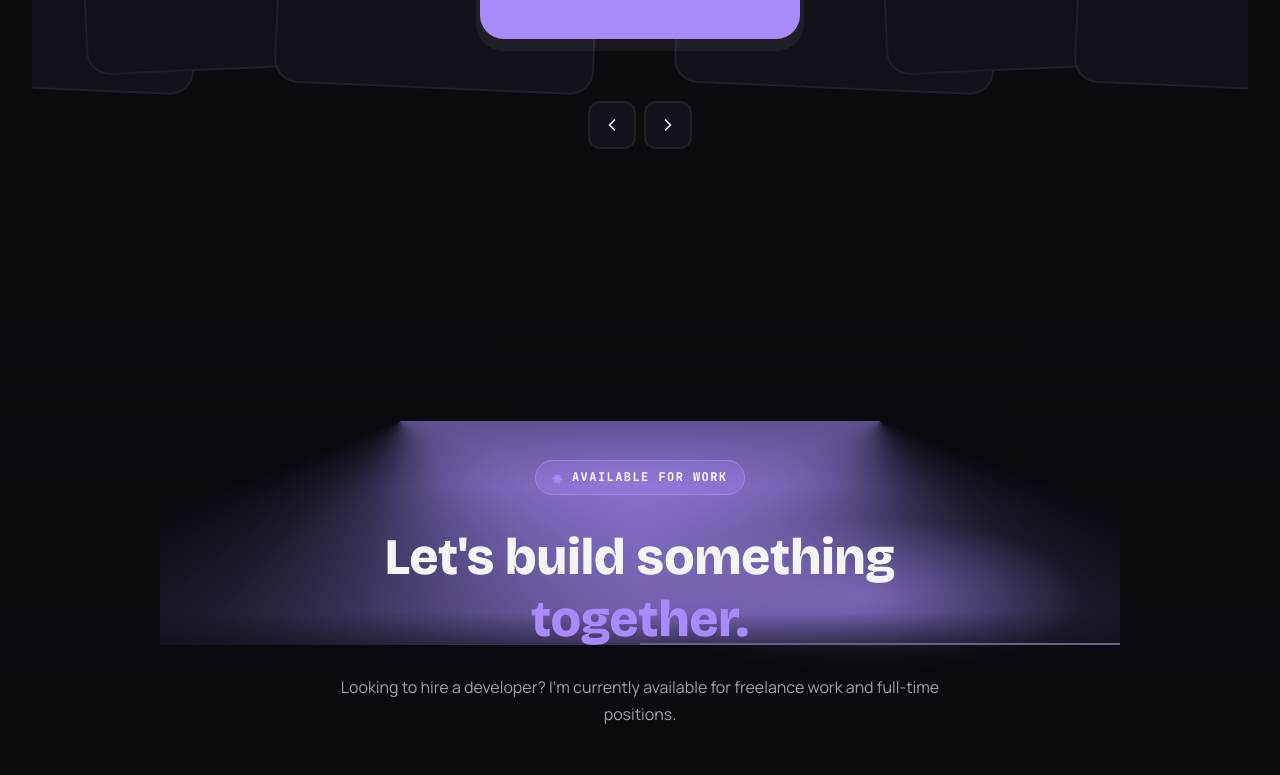
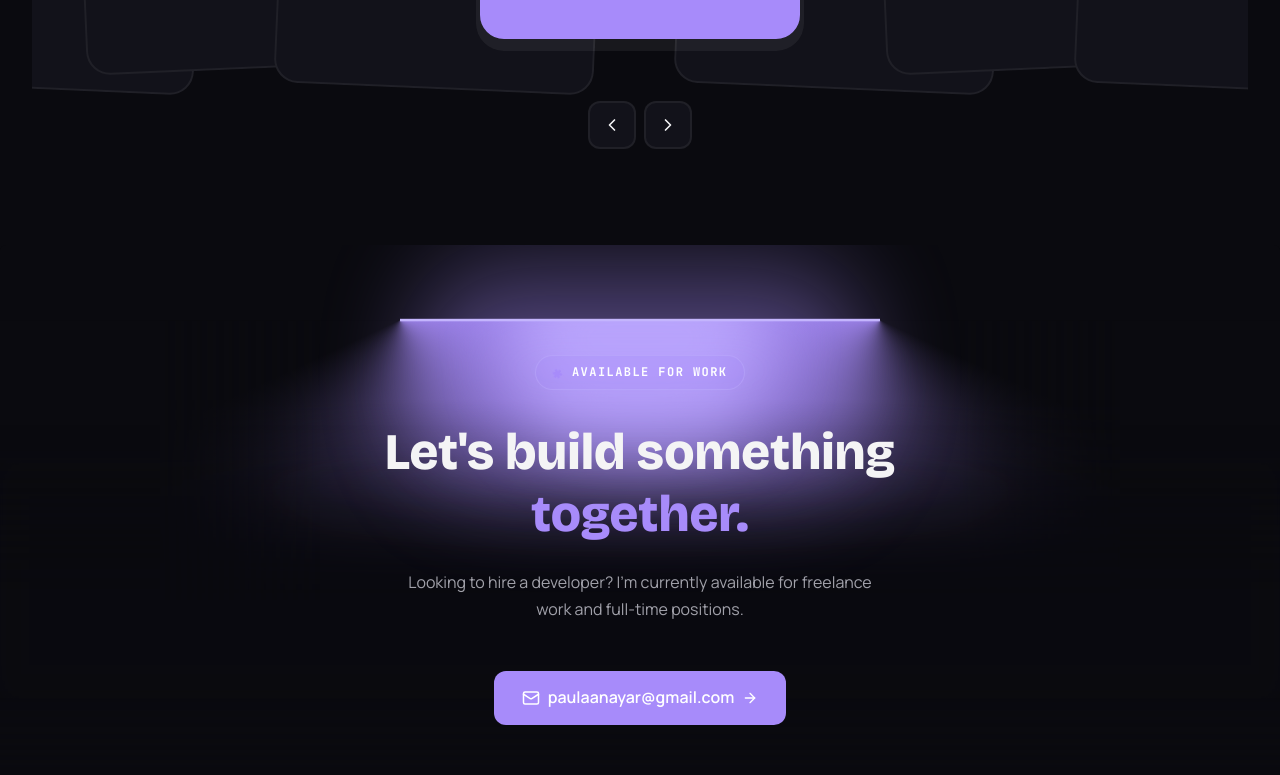
Before and after one commit to panayar/Web-Porfolio, a React (Create React App) app: page / in a window 1280 px wide. Shown: the part 3321-4096 px from the top of the page. Built offline with nearby package versions, Linux system fonts and the light colour scheme.

Commit message:
fix: faithfully port Aceternity lamp with inline styles

```diff
--- a/src/components/Contact/Contact.jsx
+++ b/src/components/Contact/Contact.jsx
@@ -2,59 +2,147 @@ import { motion } from "framer-motion";
 import { Mail, ArrowRight } from "lucide-react";
 import styles from "./Contact.module.css";
 
-export default function Contact() {
+function LampContainer({ children }) {
+  const bg = "var(--color-bg-primary)";
+  const accent = "#A78BFA";
+  const accentLight = "#C4B5FD";
+
   return (
-    <section id="contact" className={styles.lamp}>
-      {/* Lamp glow — simplified, no layout-triggering animations */}
-      <div className={styles.lampArea}>
+    <div className={styles.lamp}>
+      <div className={styles.lampInner}>
         {/* Left beam */}
         <motion.div
-          initial={{ opacity: 0, scaleX: 0.5 }}
-          whileInView={{ opacity: 1, scaleX: 1 }}
-          transition={{ delay: 0.2, duration: 1, ease: "easeOut" }}
+          initial={{ opacity: 0.5, width: "15rem" }}
+          whileInView={{ opacity: 1, width: "30rem" }}
+          transition={{ delay: 0.3, duration: 0.8, ease: "easeInOut" }}
           viewport={{ once: true }}
-          className={styles.beamLeft}
-        />
+          style={{
+            position: "absolute",
+            inset: "auto",
+            right: "50%",
+            height: "14rem",
+            overflow: "visible",
+            backgroundImage: `conic-gradient(from 70deg at center top, ${accent}, transparent, transparent)`,
+          }}
+        >
+          <div style={{
+            position: "absolute", width: "100%", left: 0, bottom: 0, height: "10rem", zIndex: 20,
+            background: bg,
+            WebkitMaskImage: "linear-gradient(to top, white, transparent)",
+            maskImage: "linear-gradient(to top, white, transparent)",
+          }} />
+          <div style={{
+            position: "absolute", width: "10rem", height: "100%", left: 0, bottom: 0, zIndex: 20,
+            background: bg,
+            WebkitMaskImage: "linear-gradient(to right, white, transparent)",
+            maskImage: "linear-gradient(to right, white, transparent)",
+          }} />
+        </motion.div>
 
         {/* Right beam */}
         <motion.div
-          initial={{ opacity: 0, scaleX: 0.5 }}
-          whileInView={{ opacity: 1, scaleX: 1 }}
-          transition={{ delay: 0.2, duration: 1, ease: "easeOut" }}
+          initial={{ opacity: 0.5, width: "15rem" }}
+          whileInView={{ opacity: 1, width: "30rem" }}
+          transition={{ delay: 0.3, duration: 0.8, ease: "easeInOut" }}
           viewport={{ once: true }}
-          className={styles.beamRight}
-        />
+          style={{
+            position: "absolute",
+            inset: "auto",
+            left: "50%",
+            height: "14rem",
+            overflow: "visible",
+            backgroundImage: `conic-gradient(from 290deg at center top, transparent, transparent, ${accent})`,
+          }}
+        >
+          <div style={{
+            position: "absolute", width: "10rem", height: "100%", right: 0, bottom: 0, zIndex: 20,
+            background: bg,
+            WebkitMaskImage: "linear-gradient(to left, white, transparent)",
+            maskImage: "linear-gradient(to left, white, transparent)",
+          }} />
+          <div style={{
+            position: "absolute", width: "100%", right: 0, bottom: 0, height: "10rem", zIndex: 20,
+            background: bg,
+            WebkitMaskImage: "linear-gradient(to top, white, transparent)",
+            maskImage: "linear-gradient(to top, white, transparent)",
+          }} />
+        </motion.div>
 
-        {/* Glow orb */}
+        {/* Blur bg */}
+        <div style={{
+          position: "absolute", top: "50%", height: "12rem", width: "100%",
+          transform: "translateY(3rem) scaleX(1.5)",
+          background: bg, filter: "blur(2rem)",
+        }} />
+
+        {/* Backdrop blur */}
+        <div style={{
+          position: "absolute", top: "50%", zIndex: 50, height: "12rem", width: "100%",
+          background: "transparent", opacity: 0.1,
+          backdropFilter: "blur(12px)", WebkitBackdropFilter: "blur(12px)",
+        }} />
+
+        {/* Large glow */}
+        <div style={{
+          position: "absolute", inset: "auto", zIndex: 50,
+          height: "9rem", width: "28rem",
+          transform: "translateY(-50%)",
+          borderRadius: "9999px",
+          background: accent, opacity: 0.5, filter: "blur(3rem)",
+        }} />
+
+        {/* Focused glow */}
         <motion.div
-          initial={{ opacity: 0, scale: 0.6 }}
-          whileInView={{ opacity: 0.5, scale: 1 }}
-          transition={{ delay: 0.3, duration: 1, ease: "easeOut" }}
+          initial={{ width: "8rem" }}
+          whileInView={{ width: "16rem" }}
+          transition={{ delay: 0.3, duration: 0.8, ease: "easeInOut" }}
           viewport={{ once: true }}
-          className={styles.glowOrb}
+          style={{
+            position: "absolute", inset: "auto", zIndex: 30,
+            height: "9rem", transform: "translateY(-6rem)",
+            borderRadius: "9999px",
+            background: accentLight, filter: "blur(2rem)",
+          }}
         />
 
         {/* Light line */}
         <motion.div
-          initial={{ opacity: 0, scaleX: 0.5 }}
-          whileInView={{ opacity: 1, scaleX: 1 }}
-          transition={{ delay: 0.1, duration: 0.8, ease: "easeOut" }}
+          initial={{ width: "15rem" }}
+          whileInView={{ width: "30rem" }}
+          transition={{ delay: 0.3, duration: 0.8, ease: "easeInOut" }}
           viewport={{ once: true }}
-          className={styles.lightLine}
+          style={{
+            position: "absolute", inset: "auto", zIndex: 50,
+            height: "0.125rem", transform: "translateY(-7rem)",
+            background: accentLight,
+          }}
         />
 
-        {/* Top fade */}
-        <div className={styles.topFade} />
-        {/* Bottom fade */}
-        <div className={styles.bottomFade} />
+        {/* Top mask */}
+        <div style={{
+          position: "absolute", inset: "auto", zIndex: 40,
+          height: "11rem", width: "100%",
+          transform: "translateY(-12.5rem)",
+          background: bg,
+        }} />
       </div>
 
       {/* Content */}
       <div className={styles.content}>
+        {children}
+      </div>
+    </div>
+  );
+}
+
+export default function Contact() {
+  return (
+    <section id="contact">
+      <LampContainer>
         <motion.div
-          initial={{ opacity: 0, y: 40 }}
+          initial={{ opacity: 0.5, y: 100 }}
           whileInView={{ opacity: 1, y: 0 }}
-          transition={{ delay: 0.4, duration: 0.7, ease: "easeOut" }}
+          transition={{ delay: 0.3, duration: 0.8, ease: "easeInOut" }}
           viewport={{ once: true }}
           className={styles.inner}
         >
@@ -78,7 +166,7 @@ export default function Contact() {
             </a>
           </div>
         </motion.div>
-      </div>
+      </LampContainer>
     </section>
   );
 }
--- a/src/components/Contact/Contact.module.css
+++ b/src/components/Contact/Contact.module.css
@@ -1,4 +1,4 @@
-/* ── Lamp Section ── */
+/* ── Lamp — faithful port of Aceternity lamp ── */
 .lamp {
   position: relative;
   display: flex;
@@ -7,125 +7,39 @@
   align-items: center;
   justify-content: center;
   overflow: hidden;
+  background: var(--color-bg-primary);
   width: 100%;
+  border-radius: 0.375rem;
+  z-index: 0;
 }
 
-/* ── Lamp Apparatus — GPU-only transforms ── */
-.lampArea {
-  position: absolute;
-  top: 0;
-  left: 0;
-  right: 0;
-  height: 50%;
+.lampInner {
+  position: relative;
   display: flex;
-  align-items: flex-end;
+  width: 100%;
+  flex: 1;
+  transform: scaleY(1.25);
+  align-items: center;
   justify-content: center;
-  pointer-events: none;
+  isolation: isolate;
+  z-index: 0;
 }
 
-/* Beams — fixed width, animated with scaleX (GPU) not width (layout) */
-.beamLeft {
-  position: absolute;
-  right: 50%;
-  bottom: 0;
-  width: 30rem;
-  height: 14rem;
-  transform-origin: right center;
-  background: conic-gradient(from 70deg at center top, #A78BFA, transparent, transparent);
-  will-change: transform, opacity;
+.content {
+  position: relative;
+  z-index: 50;
+  display: flex;
+  transform: translateY(-20rem);
+  flex-direction: column;
+  align-items: center;
+  padding: 0 1.25rem;
 }
 
-.beamRight {
-  position: absolute;
-  left: 50%;
-  bottom: 0;
-  width: 30rem;
-  height: 14rem;
-  transform-origin: left center;
-  background: conic-gradient(from 290deg at center top, transparent, transparent, #A78BFA);
-  will-change: transform, opacity;
-}
-
-[data-theme="light"] .beamLeft {
-  background: conic-gradient(from 70deg at center top, rgba(139, 92, 246, 0.5), transparent, transparent);
-}
-[data-theme="light"] .beamRight {
-  background: conic-gradient(from 290deg at center top, transparent, transparent, rgba(139, 92, 246, 0.5));
-}
-
-/* Glow orb — simple radial, GPU composited */
-.glowOrb {
-  position: absolute;
-  bottom: -2rem;
-  left: 50%;
-  transform: translateX(-50%);
-  width: 28rem;
-  height: 10rem;
-  border-radius: 9999px;
-  background: radial-gradient(ellipse at center, #A78BFA 0%, transparent 70%);
-  opacity: 0.5;
-  will-change: transform, opacity;
-}
-
-[data-theme="light"] .glowOrb {
-  opacity: 0.2;
-  background: radial-gradient(ellipse at center, #8B5CF6 0%, transparent 70%);
-}
-
-/* Light line — thin horizontal bar */
-.lightLine {
-  position: absolute;
-  bottom: 0;
-  left: 50%;
-  transform: translateX(-50%);
-  width: 30rem;
-  height: 2px;
-  background: #C4B5FD;
-  transform-origin: center;
-  will-change: transform, opacity;
-}
-
-[data-theme="light"] .lightLine {
-  background: rgba(139, 92, 246, 0.5);
-}
-
-/* Top fade — hides beam tops */
-.topFade {
-  position: absolute;
-  top: 0;
-  left: 0;
-  right: 0;
-  height: 60%;
-  background: linear-gradient(to bottom, var(--color-bg-primary) 30%, transparent);
-  z-index: 1;
-}
-
-/* Bottom fade — softens edge into content */
-.bottomFade {
-  position: absolute;
-  bottom: -2rem;
-  left: 0;
-  right: 0;
-  height: 4rem;
-  background: linear-gradient(to top, var(--color-bg-primary), transparent);
-  z-index: 1;
-}
-
-/* ── Content ── */
-.content {
-  position: relative;
-  z-index: 2;
-  display: flex;
-  flex-direction: column;
-  align-items: center;
-  padding: 0 var(--space-xl);
+.inner {
   text-align: center;
 }
 
-.inner {
-  max-width: 600px;
-}
-
+/* ── Label ── */
 .label {
   display: inline-flex;
   align-items: center;
@@ -159,6 +73,7 @@
   to { transform: rotate(360deg); }
 }
 
+/* ── Typography ── */
 .heading {
   font-family: var(--font-display);
   font-size: var(--text-h1);
@@ -177,8 +92,12 @@
   font-size: var(--text-body);
   line-height: 1.7;
   margin-bottom: var(--space-2xl);
+  max-width: 500px;
+  margin-left: auto;
+  margin-right: auto;
 }
 
+/* ── Button ── */
 .actions {
   display: flex;
   justify-content: center;
@@ -208,14 +127,16 @@
 /* ── Responsive ── */
 @media (max-width: 768px) {
   .lamp {
-    min-height: 80vh;
+    min-height: auto;
+    padding-bottom: var(--space-2xl);
   }
 
-  .lampArea {
-    height: 40%;
+  .lampInner {
+    min-height: 40vh;
   }
 
   .content {
+    transform: translateY(-12rem);
     padding: 0 var(--space-lg);
   }
 
@@ -232,20 +153,6 @@
     padding: 0.75rem 1.25rem;
   }
 
-  .glowOrb {
-    width: 16rem;
-  }
-
-  .beamLeft,
-  .beamRight {
-    width: 18rem;
-    height: 10rem;
-  }
-
-  .lightLine {
-    width: 18rem;
-  }
-
   .label {
     font-size: 0.6rem;
     padding: 0.35rem 0.75rem;
@@ -253,29 +160,12 @@
 }
 
 @media (max-width: 480px) {
-  .lamp {
-    min-height: 70vh;
-  }
-
   .content {
+    transform: translateY(-10rem);
     padding: 0 var(--space-md);
   }
 
   .heading {
     font-size: clamp(1.3rem, 7vw, 1.8rem);
   }
-
-  .glowOrb {
-    width: 12rem;
-  }
-
-  .beamLeft,
-  .beamRight {
-    width: 12rem;
-    height: 8rem;
-  }
-
-  .lightLine {
-    width: 12rem;
-  }
 }
```
